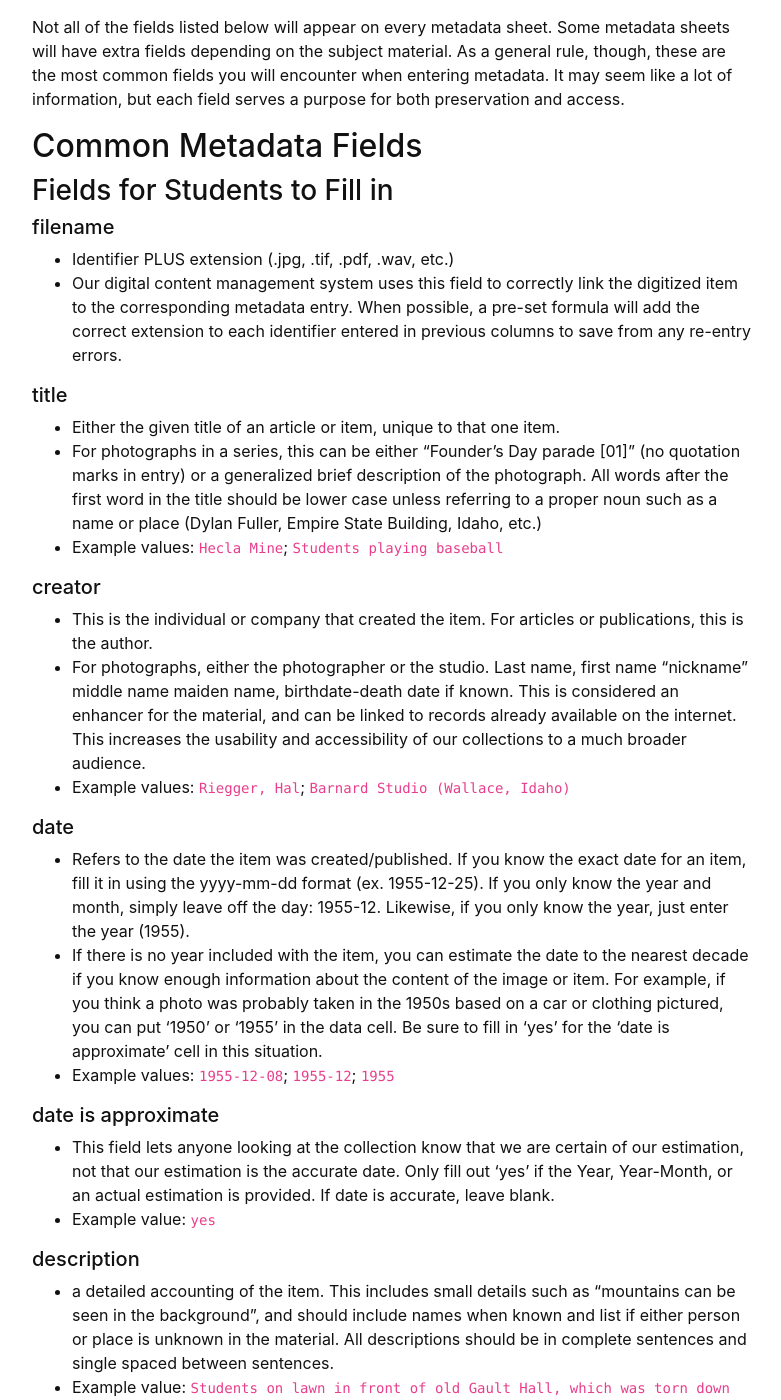
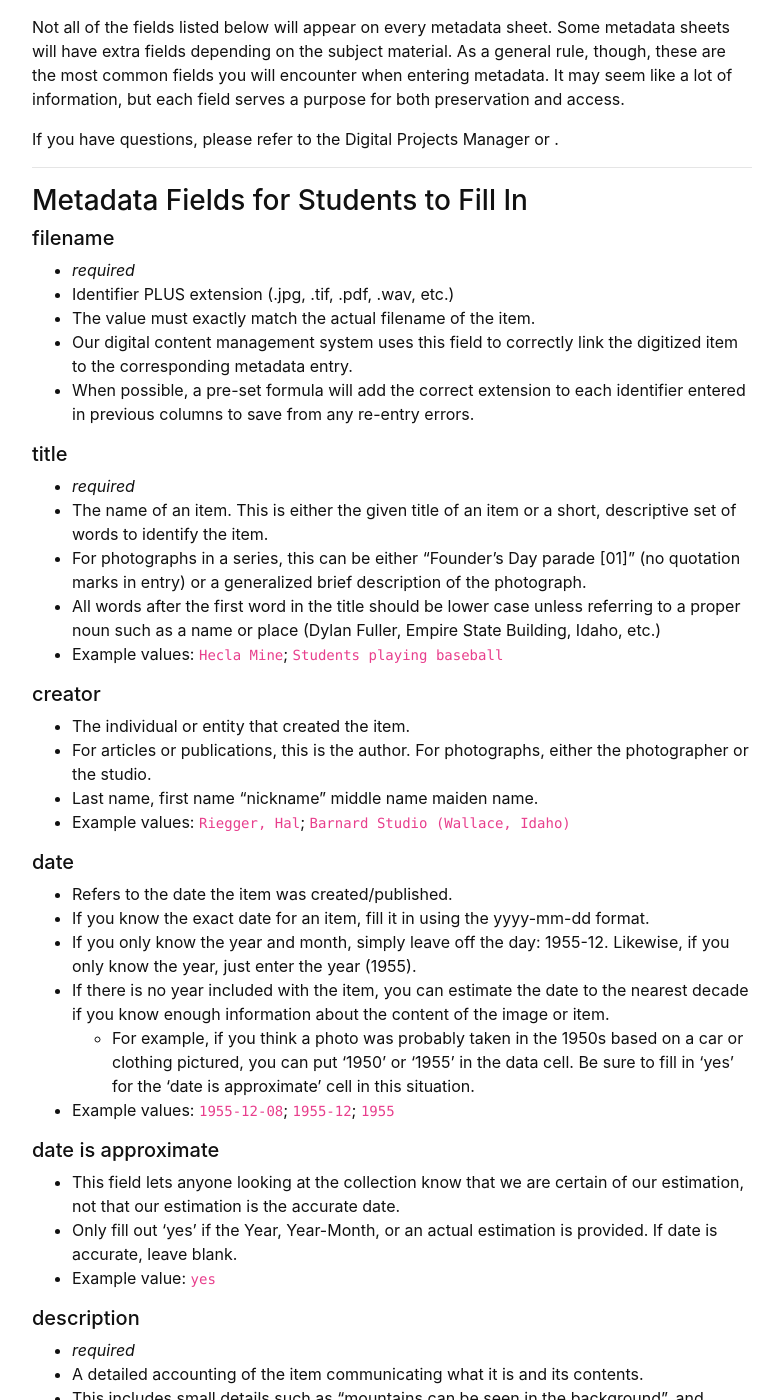
Before and after one commit to uidaholib/dds-student-workflow, a Jekyll site: the page built from content/3-metadata.md, in a window 1280 px wide and 1400 px high, scrolled down 318 px. Shown: the whole window, without its empty margins (248-1029 px from the left). Built offline with Jekyll 4.4.1, drawn with Linux system fonts in a browser that asks for light colours; some of the changed text lies outside the part shown.

Commit message:
edit metadata instructions

```diff
--- a/content/3-metadata.md
+++ b/content/3-metadata.md
@@ -12,95 +12,153 @@ In the CDIL, we use the simple [Dublin Core Metadata Practices](https://en.wikip
 
 Not all of the fields listed below will appear on every metadata sheet. Some metadata sheets will have extra fields depending on the subject material. As a general rule, though, these are the most common fields you will encounter when entering metadata. It may seem like a lot of information, but each field serves a purpose for both preservation and access.
 
-## Common Metadata Fields
+If you have questions, please refer to the Digital Projects Manager or .
 
-### Fields for Students to Fill in
+---
+
+### Metadata Fields for Students to Fill In
 
 
 ##### filename
+- *required*
 - Identifier PLUS extension (.jpg, .tif, .pdf, .wav, etc.)
-- Our digital content management system uses this field to correctly link the digitized item to the corresponding metadata entry. When possible, a pre-set formula will add the correct extension to each identifier entered in previous columns to save from any re-entry errors.
+- The value must exactly match the actual filename of the item.
+- Our digital content management system uses this field to correctly link the digitized item to the corresponding metadata entry.
+- When possible, a pre-set formula will add the correct extension to each identifier entered in previous columns to save from any re-entry errors.
 
 ##### title
-- Either the given title of an article or item, unique to that one item.
-- For photographs in a series, this can be either “Founder’s Day parade [01]” (no quotation marks in entry) or a generalized brief description of the photograph. All words after the first word in the title should be lower case unless referring to a proper noun such as a name or place (Dylan Fuller, Empire State Building, Idaho, etc.)
+- *required*
+- The name of an item. This is either the given title of an item or a short, descriptive set of words to identify the item.
+- For photographs in a series, this can be either “Founder’s Day parade [01]” (no quotation marks in entry) or a generalized brief description of the photograph.
+- All words after the first word in the title should be lower case unless referring to a proper noun such as a name or place (Dylan Fuller, Empire State Building, Idaho, etc.)
 - Example values: `Hecla Mine`; `Students playing baseball`
 
 ##### creator
-- This is the individual or company that created the item. For articles or publications, this is the author.
-- For photographs, either the photographer or the studio. Last name, first name “nickname” middle name maiden name, birthdate-death date if known. This is considered an enhancer for the material, and can be linked to records already available on the internet. This increases the usability and accessibility of our collections to a much broader audience.
+- The individual or entity that created the item.
+- For articles or publications, this is the author. For photographs, either the photographer or the studio.
+- Last name, first name “nickname” middle name maiden name.
 - Example values: `Riegger, Hal`; `Barnard Studio (Wallace, Idaho)`
 
 ##### date
-- Refers to the date the item was created/published. If you know the exact date for an item, fill it in using the yyyy-mm-dd format (ex. 1955-12-25). If you only know the year and month, simply leave off the day: 1955-12. Likewise, if you only know the year, just enter the year (1955).
-- If there is no year included with the item, you can estimate the date to the nearest decade if you know enough information about the content of the image or item. For example, if you think a photo was probably taken in the 1950s based on a car or clothing pictured, you can put '1950' or '1955' in the data cell. Be sure to fill in 'yes' for the 'date is approximate' cell in this situation.
+- Refers to the date the item was created/published.
+- If you know the exact date for an item, fill it in using the yyyy-mm-dd format.
+- If you only know the year and month, simply leave off the day: 1955-12. Likewise, if you only know the year, just enter the year (1955).
+- If there is no year included with the item, you can estimate the date to the nearest decade if you know enough information about the content of the image or item.
+    - For example, if you think a photo was probably taken in the 1950s based on a car or clothing pictured, you can put '1950' or '1955' in the data cell. Be sure to fill in 'yes' for the 'date is approximate' cell in this situation.
 - Example values: `1955-12-08`; `1955-12`; `1955`
 
 ##### date is approximate
-- This field lets anyone looking at the collection know that we are certain of our estimation, not that our estimation is the accurate date. Only fill out 'yes' if the Year, Year-Month, or an actual estimation is provided. If date is accurate, leave blank.
+- This field lets anyone looking at the collection know that we are certain of our estimation, not that our estimation is the accurate date.
+- Only fill out 'yes' if the Year, Year-Month, or an actual estimation is provided. If date is accurate, leave blank.
 - Example value: `yes`
 
 ##### description
-- a detailed accounting of the item. This includes small details such as “mountains can be seen in the background”, and should include names when known and list if either person or place is unknown in the material. All descriptions should be in complete sentences and single spaced between sentences.
+- *required*
+- A detailed accounting of the item communicating what it is and its contents.
+- This includes small details such as “mountains can be seen in the background”, and should include names when known.
+- All descriptions should be in complete sentences and single spaced between sentences. Descriptions should be no more than 1-3 sentences.
 - Example value: `Students on lawn in front of old Gault Hall, which was torn down in 2003 to make room for the current Living Learning Center.`
 
 ##### subject
+- *required*
 - Words or phrases that describe or relate to the material. Think of subjects as how you the technician would search for the item. What subjects are described/depicted?
-- These allow researchers and people interested in looking for one thing in particular to narrow the collections down to their interests. We use the [Getty Art and Architecture Thesaurus](http://www.getty.edu/research/tools/vocabularies/aat/) for our subjects.
+- These allow researchers and people interested in looking for one thing in particular to narrow the collections down to their interests.
+- We use the [Getty Art and Architecture Thesaurus](http://www.getty.edu/research/tools/vocabularies/aat/) for our subjects.
 - Multiple entries are encouraged when possible, and should be separated with a semi-colon. Some collections have a controlled vocabulary related to the subject material, so be sure to check with a supervisor before you start assigning subjects.
 - Example values: `children; parades; automobiles`; `cows (mammals); farming (function)`
 
-#### location
-- The location field designates a geographic location(s) to which the item is tied.
-- 'City, State' format, but can extend to 'City, County, State, Country' depending on the collection. Be sure to separate multiple location entries for a single record with a semicolon (;).
+##### location
+- The geographic location(s) / place names to which the item is tied.
+- 'City, State' format, but can extend to 'City, County, State, Country' depending on the collection.
+- Separate multiple location entries for a single record with a semicolon (;).
 - Example values: `Boise, Idaho`; `Potlatch, Latah County, Idaho`; `Jakarta, Indonesia`
 
-##### latitude/longitude
-- Geographic coordinates specifying the north-south and east-west position of an item.
-- To find these coordinates, use [Google Maps](www.maps.google.com) or [iTouchMap](itouchmap.com/latlong.html). Copy/paste the coordinates from either of these sites into the field in the metadata sheet. If Excel tries to reformat it to only 2 or 3 decimal places, right-click on the Letter at the top of the column and select format. In the window that pops up, select number, and increase decimal places to 6. Sometimes this field is split into separate entries; other times it will be a combined entry.
-- Example value: `46.731634`; `-117.165625`
+##### latitude
+- A geographic coordinate specifying the north-south position of an item.
+- Latitude and longitude can be found using [Google Maps](www.maps.google.com) or [iTouchMap](itouchmap.com/latlong.html).
+    - On [Google Maps](www.maps.google.com), search for the approximate location then right click on a point. Select the lat/long displayed at the top of the menu. This will copy the values to your clipboard.
+    - On [iTouchMap](itouchmap.com/latlong.html), search or move the map to approximate location, then hold Shift and click on the spot. The lat/long will display below.
+- Copy and paste the coordinates from either of these sites into the field in the metadata sheet.
+- The lat/long values will need to be split into the two fields.
+- Example value: `46.731634`
+
+##### longitude
+- A geographic coordinate specifying the east-west position of an item.
+- Example value: `-117.165625`
 
 ##### source
-- The original source of the material being scanned. Sometimes this is a single collection here at UI, sometimes it’s pieces of another collection presented in a different collection. A lot of the time, this will also be the call number or collection number or the physical reference of the item, so people are able to find the item in person if they want to.
+- The physical source of the material being scanned.
+- Sometimes this is a single physical collection here at U of I, sometimes it is pieces of another collection presented in a different collection. This will also be the call number, collection number or the physical reference of the item, so people are able to find the item in person if they want to.
+- Generally follows the pattern "collection name, organization name".
 - Example value: `PG 5, University of Idaho Library Special Collections and Archives`
 
 ##### identifier
-- The identifier field is used to preserve the unique identifier assigned to the object by the object’s (usually physical) source collection.
+- The unique identifier assigned to the object by the object’s (usually physical) source collection in Special Collections.
+- This is usually found on the folder or box the object is in.
 - Example value: `ARG-02-16-1993`
 
 ##### type
-- This field indicates what the material contains. If it is an audio recording, input Sound; for video, input Image; MovingImage. Image refers to any form of picture or visual representation of an item, while Text can refer to any typed or written material. You may have multiple types per item, such as a newspaper clipping that contains an image and the related article.
+- This field indicates what the material contains.
+- Choose from:
+    - `Text` Any typed or written material.
+    - `Image;StillImage` Photographs, negatives, etc.
+    - `Image;MovingImage` Video.
+    - `Sound` Audio recording.
+- You may have multiple types per item, such as a newspaper clipping that contains an image and the related article. Separate multiple types with a semicolon.
 - Example values: `Image;StillImage`; `Image;MovingImage`; `Text`; `Sound`
 
 ##### format original
-- What was the item originally? A photograph? A newspaper clipping? This field specifies what the object was before digitization. Examples of original formats include: black-and-white photograph, color photograph, article, scrapbook, newspaper clipping, magazine, etc. There is no controlled vocabulary for this field.
+- This field specifies what the object was before digitization.
+- There is no controlled vocabulary for this field.
+- Example values: `black-and-white photograph, color photograph, article, scrapbook, newspaper clipping, magazine`
 
 ##### format
-- the digital format of the item. If the material is a PDF, the corresponding type is application/pdf; if the material is an image, the corresponding type is image/jpeg. Audio and video have similar entry styles. This field lets the viewer know what format the uploaded material is, and what they can expect when requesting the item for either publication or personal use. If you have questions, please refer to the Digital Projects Manager.
-- Example values: `image/jpeg`; `application/pdf`
+- *required*
+- The digital format of the item.
+- This field lets the viewer know what format the uploaded material is, and what they can expect when requesting the item for either publication or personal use.
+- Choose from:
+    - Image: `image/jpeg`
+    - Document: `application/pdf`
+    - Audio: `audio/mp3`
+    - Video: `video/mp4`
+
+---
+
+#### Metadata Fields for Staff to Fill In
 
 ##### relation
-- This field indicates if there are any relationships between resources. An example of this would be if a collection contains material from another collection, or is similar to material in another collection. This is not an often used field, and will usually be populated by the Digital Projects Manager. Sometimes it gets cross-referenced as Spatial Coverage, but you will be notified before-hand.
+- This field indicates if there are any relationships between resources.
+- An example of this would be if a collection contains material from another collection, or is similar to material in another collection.
+- This is not an often used field, and will usually be populated by the Digital Projects Manager. Sometimes it gets cross-referenced as Spatial Coverage, but you will be notified before-hand.
 
 ##### digital collection
-- This field contains the name of the digital collection to which all of the material you are working with belongs. It lets patrons, researchers, and those viewing the item know where they can find more materials related to this item in case they found it by searching for a subject, or through another linked entry. This also provides a connection with the physical material and helps individuals to know where it is located. The collection name will usually be completed by the Digital Projects Manager.
+- This field contains the name of the digital collection to which all of the material you are working with belongs.
+- It lets patrons, researchers, and those viewing the item know where they can find more materials related to this item in case they found it by searching for a subject, or through another linked entry.
+- This also provides a connection with the physical material and helps individuals to know where it is located. The collection name will usually be completed by the Digital Projects Manager.
 
 ##### contributing institution
-- Most of our digital collections are owned by the University of Idaho Library, but some of them originate from other institutions or individuals. Some digital collections are combinations of UI Library materials and materials from other institutions. Citing the contributing Institution notes attribution as well as protects UI from potential copyright issues. This field will always be filled in by the Digital Projects Manager unless it is specified in the collection on an individual item basis.
+- Most of our digital collections are owned by the University of Idaho Library, but some of them originate from other institutions or individuals. Some digital collections are combinations of U of I Library materials and materials from other institutions.
+- Citing the contributing Institution notes attribution as well as protects UI from potential copyright issues.
+- This field will always be filled in by the Digital Projects Manager unless it is specified in the collection on an individual item basis.
 
 ##### language
-- a three-letter abbreviation or code for the language used in the material. Most items in our digital collections are in English, or have an English translation attached to them. For this field, always input eng unless otherwise instructed.
+- A three-letter abbreviation or code for the language used in the material.
+- Most items in our digital collections are in English, or have an English translation attached to them.
 - Example value: `eng`
 
 ##### rights
-- a copyright statement that consists of a free-text statement and a standardized rights statement. These statements indicate to viewers and researchers if permissions are required to use the material in publication, and how to attribute the item once used. A list of these can be found in your student folder in both Daily Scans on the Desktop and in your student folder in the W: drive. If you have any questions or aren’t certain of which statement applies to your project, ask the Digital Projects Manager.
+- A copyright statement that consists of a free-text statement and a standardized rights statement.
+- These statements indicate to viewers and researchers if permissions are required to use the material in publication, and how to attribute the item once used.
+- A list of these can be found in your student folder in both Daily Scans on the Desktop and in your student folder in the W: drive. If you have any questions or aren’t certain of which statement applies to your project, ask the Digital Projects Manager.
 - Example value: `Educational use includes non-commercial use of text and images in materials for teaching and research purposes. Digital reproduction rights granted by the University of Idaho Library. For other uses beyond free use, please contact the University of Idaho Library Special Collections and Archives Department.`
 
 ##### rightsstatement
-- This field is a standardized rights statement, designated in the form of a URI. It should be presented as a [creativecommons.org](https://creativecommons.org/) URI or a [rightsstatements.org](https://rightsstatements.org/en/) URI. The Digital Projects Manager will either fill this in themselves or direct you on which to use.
+- This field is a standardized rights statement, designated in the form of a URI.
+- It should be presented as a [creativecommons.org](https://creativecommons.org/) URI or a [rightsstatements.org](https://rightsstatements.org/en/) URI. The Digital Projects Manager will either fill this in themselves or direct you on which to use.
 - Example value: `http://rightsstatements.org/vocab/NoC-US/1.0/`
 
 ##### original file name
-- refers to either the collection of numbers and letters that designate its location within the library or the original file name that may have been edited to fit our standards here at the library. This field won’t always be on every metadata entry sheet.
+- Refers to either the collection of numbers and letters that designate its location within the library or the original file name that may have been edited to fit our standards here at the library.
+- This field won’t always be on every metadata entry sheet.
 
 ------------
```
